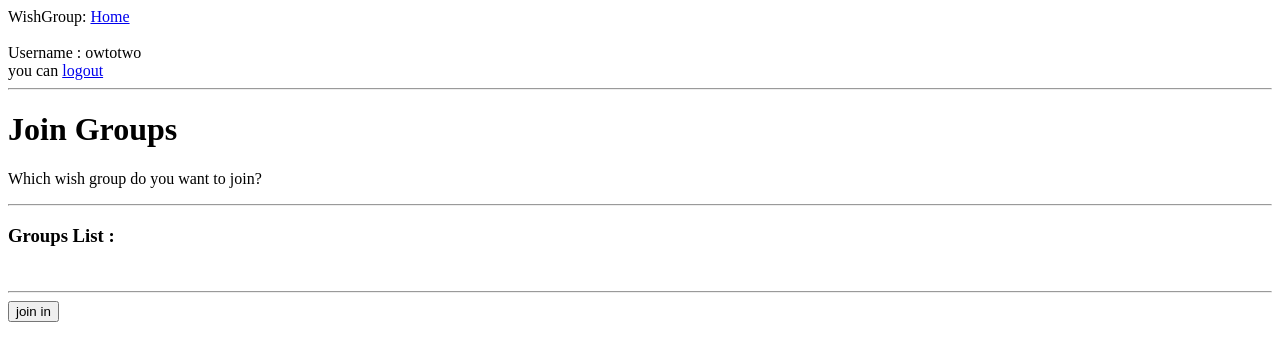
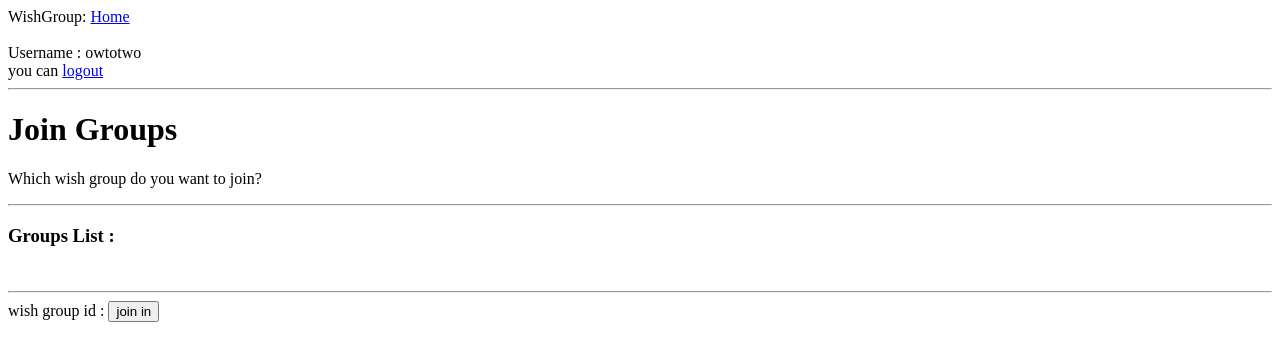
Before and after one commit to owtotwo/WishGroups, a Flask app: page /join_group in a window 1280 px wide. Shown: the top 361 px of the page. Run offline with Flask 2, Linux system fonts and the light colour scheme; a user stored in the database is signed in; data comes from the database, SQL or seed files in the repository; both versions use the stored data as it was after the commit.

Commit message:
auto save

```diff
--- a/app/Member_class.py
+++ b/app/Member_class.py
@@ -8,7 +8,7 @@ class Member(db.Model):
 	__tablename__ = 'member'
 
 	id = db.Column(db.Integer, primary_key = True)
-	inner_id = db.Column(db.Integer, unique = True)
+	inner_id = db.Column(db.Integer)
 	stars = db.Column(db.Integer)
 
 	user_id = db.Column(db.Integer, db.ForeignKey('user.id'))
--- a/app/class_methods.py
+++ b/app/class_methods.py
@@ -12,7 +12,7 @@ def add_wish(body, wisher_id):
 	w = Wish(body, wisher_id)
 	mem = Member.query.get(wisher_id)
 	w.wishgroup_id = mem.wishgroup_id
-	w.implementer_id = get_admin_by_id(mem.wishgroup_id) # set to admin
+	w.implementer_id = get_admin_by_id(mem.wishgroup_id).id # set to admin
 	db.session.add(w)
 	db.session.commit()
 
@@ -31,6 +31,10 @@ def add_member(user_id, wishgroup_id):
 def get_admin_by_id(wishgroup_id):
 	return Wishgroup.query.get(wishgroup_id)\
 		.members.filter(Member.inner_id == ADMIN_INNER_ID).first()
+
+def user_is_in_wishgroup(user_id, wishgroup_id):
+	u = User.query.get(user_id)
+	return wishgroup_id in [i.wishgroup_id for i in u.members]
 
 # ========================== User ================================
 
--- a/app/templates/group_list.html
+++ b/app/templates/group_list.html
@@ -17,7 +17,7 @@
 <h2> All Wish Groups </h2>
 {% for wishgroup in all_wishgroups() %}
 	{% if wishgroup in user_wishgroups %}
-		<font color="green">{{ wishgroup.id }} | {{ wishgroup.name }}</font>
+		<p><font color="green">{{ wishgroup.id }} | {{ wishgroup.name }}</font></p>
 	{% else %}
 		<p>{{ wishgroup.id }} | {{ wishgroup.name }}</p>
 	{% endif %}
--- a/app/templates/join_group.html
+++ b/app/templates/join_group.html
@@ -7,15 +7,15 @@
 <p>Which wish group do you want to join?</p>
 <hr>
 <h3>Groups List : </h3>
-<form action="" name="choose wishgroup" method="get">
+<form action="" method="get">
 {% for wishgroup in all_wishgroups() %}
 	{% if wishgroup not in user_wishgroups %}
-		<input type="radio" name="wishgroup" value="{{ wishgroup.id }} | {{ wishgroup.name }}"/><br/>
+		<p><input type="radio" name="wishgroup_id" value="{{ wishgroup.id }}"/>{{ wishgroup.id }} | {{ wishgroup.name }}<p/>
 	{% endif %}
 {% endfor %}
 <br/>
 <hr>
-<input type="submit" value="join in"/>
+<div>wish group id : <input type="submit" value="join in"/></div><br/>
 </form>
 
 {% endblock %}
--- a/app/view.py
+++ b/app/view.py
@@ -75,9 +75,16 @@ def user_info():
 		current_user = login.current_user)
 
 
-@app.route('/join_group')
+@app.route('/join_group', methods = ['GET', 'POST'])
 @login.login_required
 def join_group():
+	if request.args.get('wishgroup_id'):
+		wishgroup_id = int(request.args.get('wishgroup_id'))
+		if not user_is_in_wishgroup(login.current_user.id, wishgroup_id):
+			add_member(login.current_user.id, int(wishgroup_id))
+			return redirect(url_for('group_list'))
+		else:
+			flash('You have been in this group!')
 	return render_template('join_group.html',\
 		current_user = login.current_user,\
 		all_wishgroups = all_wishgroups,\
```
Also changed, not shown: app/forms.py (line endings or trailing spaces), db/app.db.
